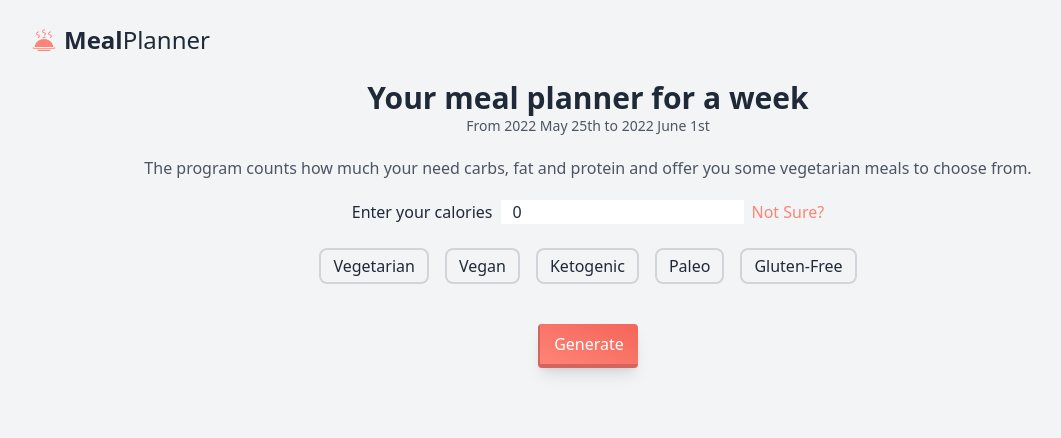
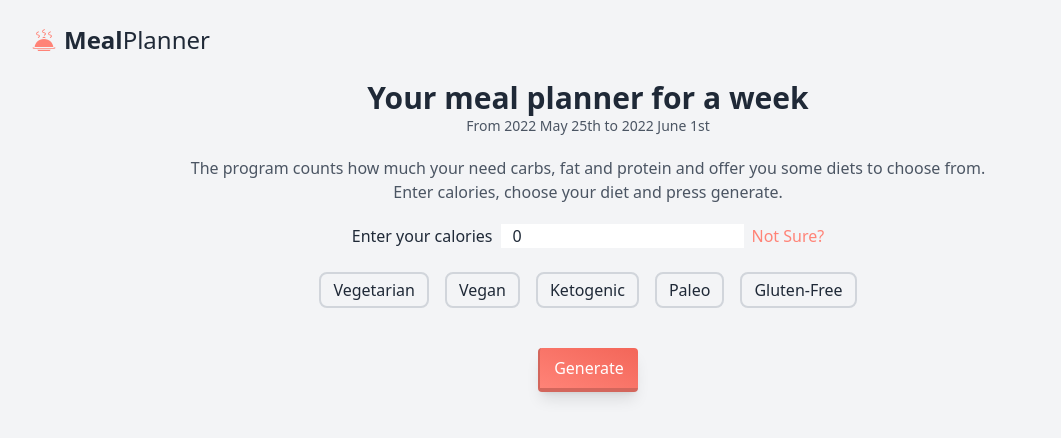
Before and after one commit to eglereact/Meal-Planner, a React (Create React App) app: page / in a window 1280 px wide. Shown: the top 438 px of the page, without its empty margins (52-1113 px from the left). Built offline with nearby package versions, Linux system fonts and the light colour scheme.

Commit message:
update README

```diff
--- a/src/components/Input.js
+++ b/src/components/Input.js
@@ -114,9 +114,12 @@ function Input() {
         From {dateFormat(now, "yyyy mmmm dS")} to{" "}
         {dateFormat(addDays(now, 7), "yyyy mmmm dS")}
       </h3>
-      <p className="text-gray-600 my-5 text-center">
+      <p className="text-gray-600 mt-5 text-center">
         The program counts how much your need carbs, fat and protein and offer
-        you some vegetarian meals to choose from.
+        you some diets to choose from.
+      </p>
+      <p className="text-gray-600 mb-5 text-center">
+        Enter calories, choose your diet and press generate.
       </p>
       <p
         className={
```
Also changed, not shown: 1 other file (tests, documents, lock files or other folders).
